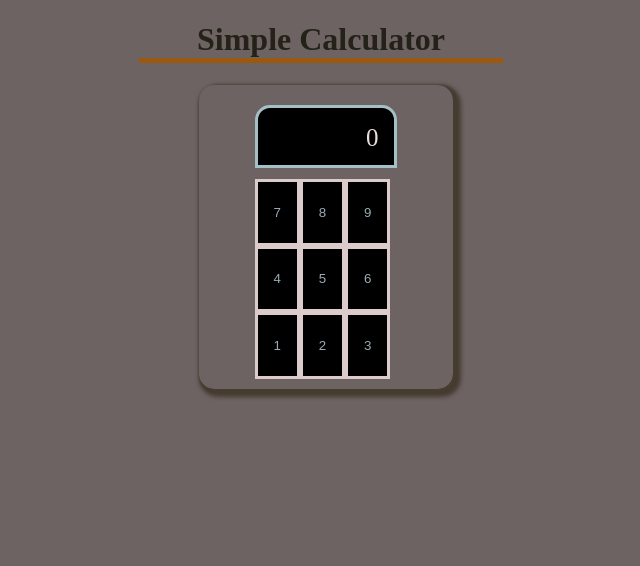
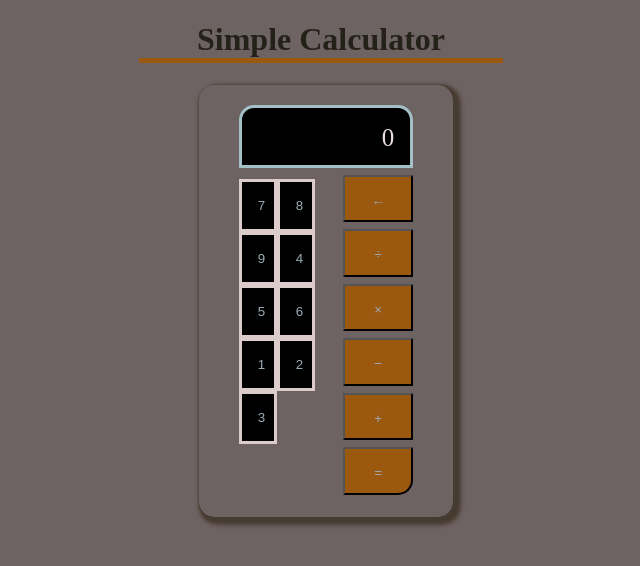
Before and after one commit to Jalamang/calculator-in-react, a React (Create React App) app: page / in a window 1280 px wide. Shown: the top 566 px of the page, without its empty margins (319-959 px from the left). Built offline with nearby package versions, Linux system fonts and the light colour scheme.

Commit message:
Put OperatiorComponent in App.js with  functions as props for calculation

```diff
--- a/src/App.js
+++ b/src/App.js
@@ -39,24 +39,50 @@ handleSetCalcFunction = (value) => {
     }
   };
 
+  //To calculate final output when (=) key is pressed
+  calculateFinalValue = () => {
+    let currentNumber = Number(this.state.number);
+    let storedNumber = Number(this.state.numberStored);
+
+    if (currentNumber && storedNumber) {
+      switch (this.state.operator) {
+        case "+":
+          this.setState({ number: storedNumber + currentNumber });
+          break;
+        case "-":
+          this.setState({ number: storedNumber - currentNumber });
+          break;
+        case "/":
+          this.setState({ number: storedNumber / currentNumber });
+          break;
+        case "*":
+          this.setState({ number: storedNumber * currentNumber });
+          break;
+        default: {
+          this.setState({ number: "" });
+        }
+      }
+    }
+  };
 
   render() {
-
     return (
       <>
         <h1>Simple Calculator</h1>
         <div className="app-div">
           {/* Renders display */}
-          <ResultComponent number={this.state.number || 0}
+          <ResultComponent number={this.state.number || 0} />
+          <NumberComponent whenNumberKeyPressed={this.whenNumberKeyPressed} />
+          <OperatorComponent
+            calculateFinalValue={this.calculateFinalValue}
+            handleSetCalcFunction={this.handleSetCalcFunction}
+            handleSetStoredValue={this.handleSetStoredValue}
+
           />
-          <NumberComponent whenNumberKeyPressed={this.whenNumberKeyPressed}
-          />
-
         </div>
       </>
     );
   }
-
 }
 
 export default App;
```
Lines whose indentation alone changed are shown as unchanged.
